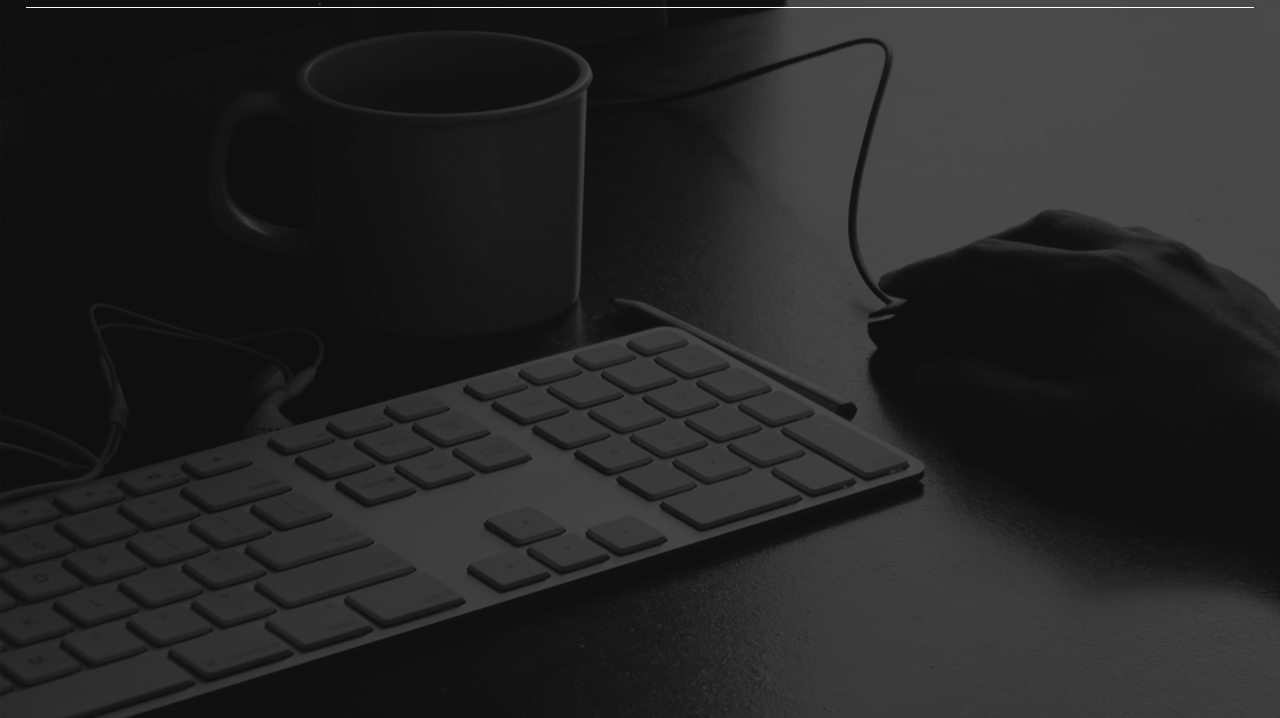
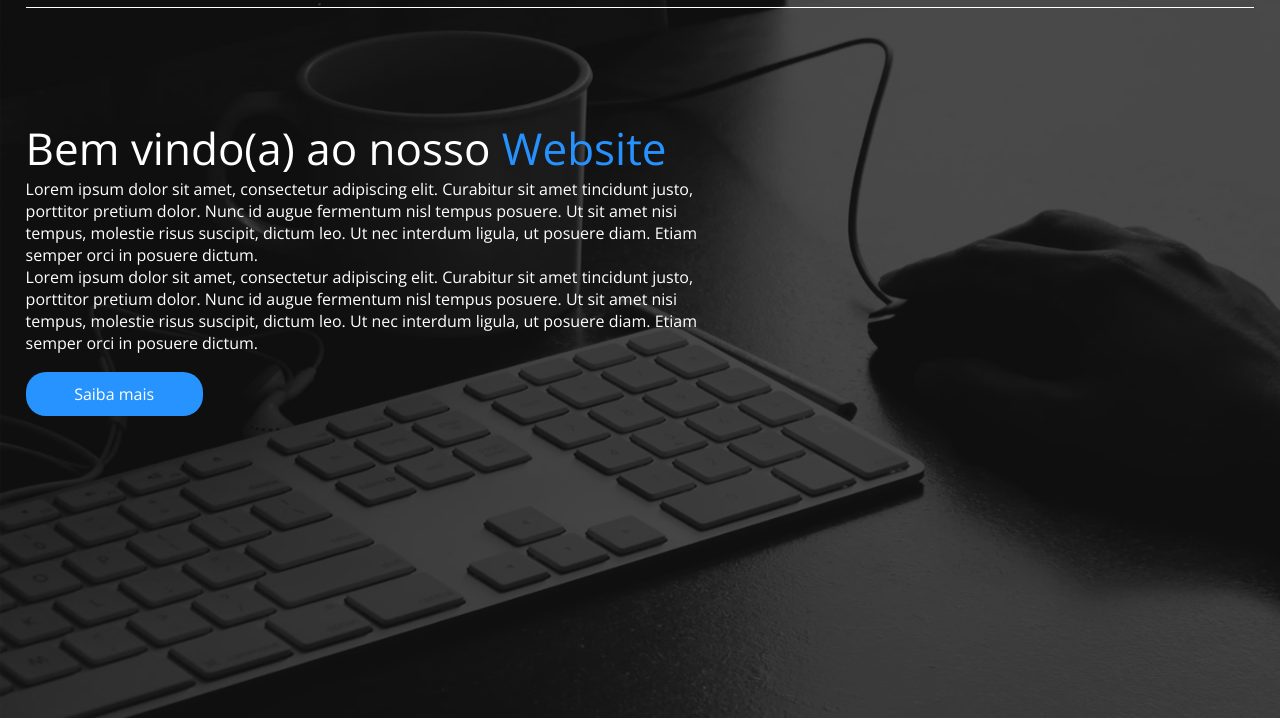
Before and after one commit to VdmProg/VdM-front, a plain HTML site: page projeto-06/index.html in a window 1280 px wide. Shown: the part 82-800 px from the top of the page. Drawn offline with nearby package versions, Linux system fonts and the light colour scheme.

Commit message:
Conteúdo header

```diff
--- a/projeto-06/css/style.css
+++ b/projeto-06/css/style.css
@@ -84,3 +84,40 @@ nav.desktop a{
     color: #fff;
     text-decoration: none;
 }
+
+.conteudo-header{
+    position: relative;
+    margin: 110px 0;
+    max-width: 700px;
+    z-index: 2;
+}
+
+.conteudo-header h2{
+    color: #fff;
+    font-size: 44px;
+    font-weight: lighter;
+}
+
+.conteudo-header h2 span{
+    color: #2692ff;
+}
+
+.conteudo-header p{
+    color: #fff;
+    margin-top: 18;
+    font-size: 16px;
+    font-weight: lighter;
+}
+
+.conteudo-header a{
+    display: block;
+    width: 177px;
+    height: 44px;
+    background-color: #2693ff;
+    color: #fff;
+    text-decoration: none;
+    text-align: center;
+    margin-top: 18px;
+    line-height: 44px;
+    border-radius: 20px;
+}
--- a/projeto-06/index.html
+++ b/projeto-06/index.html
@@ -36,6 +36,18 @@
                     </nav>
                     <div class="clear"></div>
                 </header>
+                <div class="conteudo-header">
+                    <h2>Bem vindo(a) ao nosso <span>Website</span></h2>
+                    <p>Lorem ipsum dolor sit amet, consectetur adipiscing elit. Curabitur sit amet tincidunt justo,
+                        porttitor pretium dolor. Nunc id augue fermentum nisl tempus posuere. Ut sit amet nisi tempus,
+                        molestie risus suscipit, dictum leo. Ut nec interdum ligula, ut posuere diam. Etiam semper orci
+                        in posuere dictum.</p>
+                        <p>Lorem ipsum dolor sit amet, consectetur adipiscing elit. Curabitur sit amet tincidunt justo,
+                            porttitor pretium dolor. Nunc id augue fermentum nisl tempus posuere. Ut sit amet nisi tempus,
+                            molestie risus suscipit, dictum leo. Ut nec interdum ligula, ut posuere diam. Etiam semper orci
+                            in posuere dictum.</p>
+                        <a href="">Saiba mais</a>
+                </div>
             </div><!-- center -->
         </div><!-- layer -->
     </section>
```
